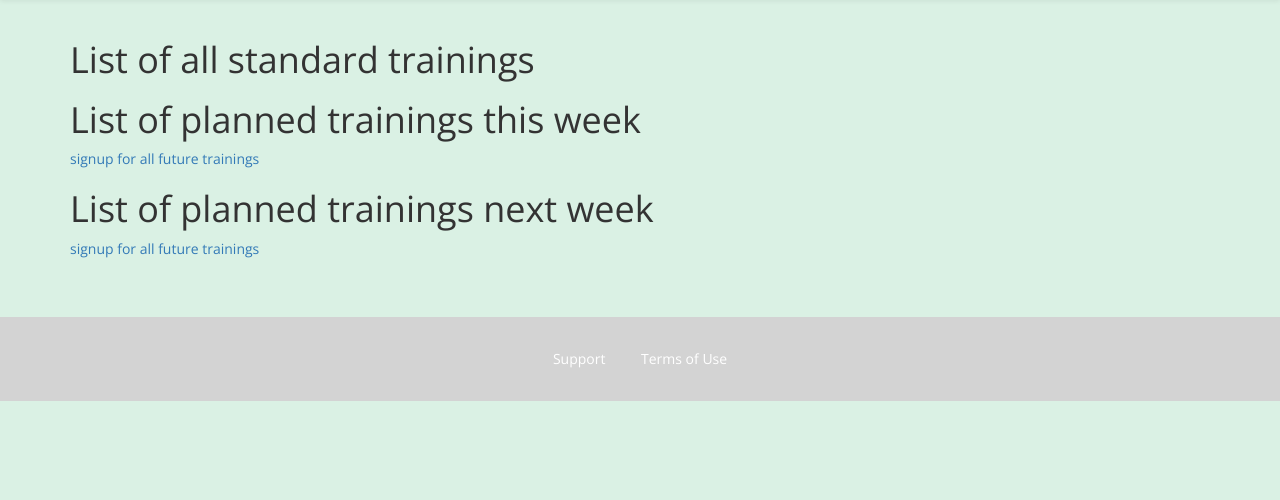
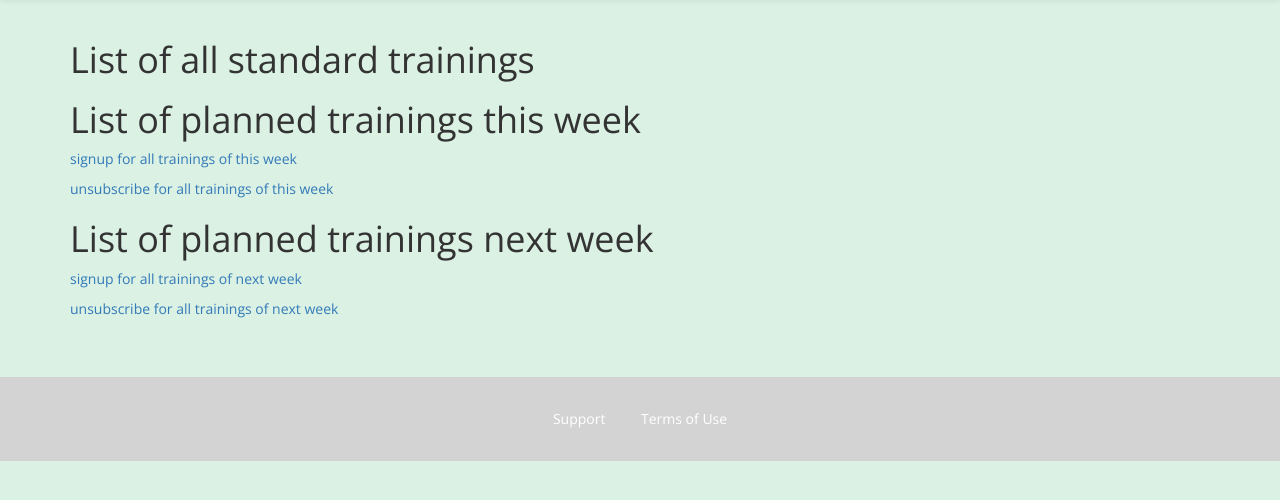
Before and after one commit to Wannesvp/Sport-Club, a Django app: template Club/home/templates/home/view_trainings.html in a window 1280 px wide. Shown: the part 60-560 px from the top of the page. Run offline with Django 3.2, Linux system fonts and the light colour scheme; the template is opened without the code that fills it, so the values that code supplies are empty; some libraries are stand-ins or nearby versions.

Commit message:
added weekly (un)subscribe)

```diff
--- a/Club/home/templates/home/view_trainings.html
+++ b/Club/home/templates/home/view_trainings.html
@@ -13,12 +13,13 @@
         {% endfor %}
     </ul>
     <h1>List of planned trainings this week</h1>
-    <a href="/training-detail/all/subscribe">signup for all future trainings</a>
+    <p><a href="/training-detail/week/{{ weekNumber }}/subscribe">signup for all trainings of this week</a></p>
+    <p><a href="/training-detail/week/{{ weekNumber }}/unsubscribe">unsubscribe for all trainings of this week</a></p>
     <ul>
-        {% for training,user_is_present in trainings_future_dict.items %}
+        {% for training,user_is_present in trainings_future_week_dict.items %}
             <li><a href="/training-detail/{{training.id}}/">{{ training }}</a> -
-                {% if user_is_present %} <a href="/training-detail/{{ training.id }}/unsubscribe"> present - unsubscribe </a>
-                {% else %} <a href="/training-detail/{{ training.id }}/subscribe">signup </a>
+                {% if user_is_present %} <a href="/training-detail/{{ training.id }}/unsubscribe/?next={{next}}"> present - unsubscribe </a>
+                {% else %} <a href="/training-detail/{{ training.id }}/subscribe/?next={{next}}">signup </a>
                 {% endif %}
             </li>
             <ul>
@@ -30,9 +31,10 @@
         {% endfor %}
     </ul>
     <h1>List of planned trainings next week</h1>
-    <a href="/training-detail/all/subscribe">signup for all future trainings</a>
+    <p><a href="/training-detail/week/{{ weekNumberPlus }}/subscribe">signup for all trainings of next week</a></p>
+    <p><a href="/training-detail/week/{{ weekNumberPlus }}/unsubscribe">unsubscribe for all trainings of next week</a></p>
     <ul>
-        {% for training,user_is_present in trainings_future_dict.items %}
+        {% for training,user_is_present in trainings_future_next_week_dict.items %}
             <li><a href="/training-detail/{{training.id}}/">{{ training }}</a> -
                 {% if user_is_present %} <a href="/training-detail/{{ training.id }}/unsubscribe"> present - unsubscribe </a>
                 {% else %} <a href="/training-detail/{{ training.id }}/subscribe">signup </a>
--- a/Club/home/urls.py
+++ b/Club/home/urls.py
@@ -9,6 +9,9 @@ urlpatterns = [
     url(r'^training-detail/(?P<training_id>\d+)/update/$', views.update_training),
     url(r'^training-detail/(?P<training_id>\d+)/subscribe/$', views.training_subscribe),
     url(r'^training-detail/all/subscribe/$', views.training_subscribe_all),
+    url(r'^training-detail/all/unsubscribe/$', views.training_unsubscribe_all),
+    url(r'^training-detail/week/(?P<week_nb>\d+)/subscribe/$', views.training_subscribe_week),
+    url(r'^training-detail/week/(?P<week_nb>\d+)/unsubscribe/$', views.training_unsubscribe_week),
     url(r'^training-detail/(?P<training_id>\d+)/unsubscribe/$', views.training_unsubscribe),
     url(r'^training/plan/$', views.plan_training),
     url(r'^training/create/$', views.create_training),
```
Also changed, not shown: Club/home/views.py (+52 -8 lines), Club/db.sqlite3.
